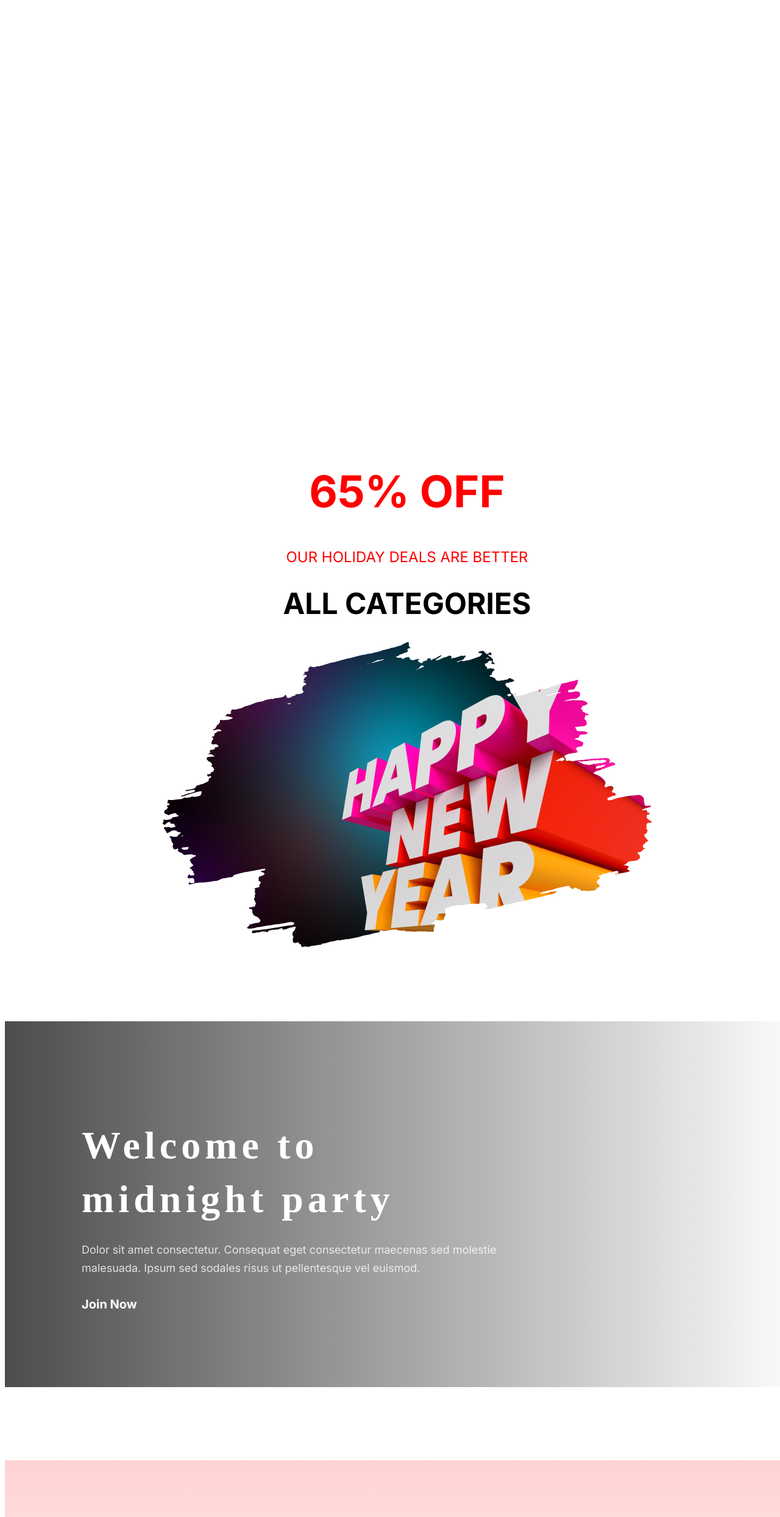
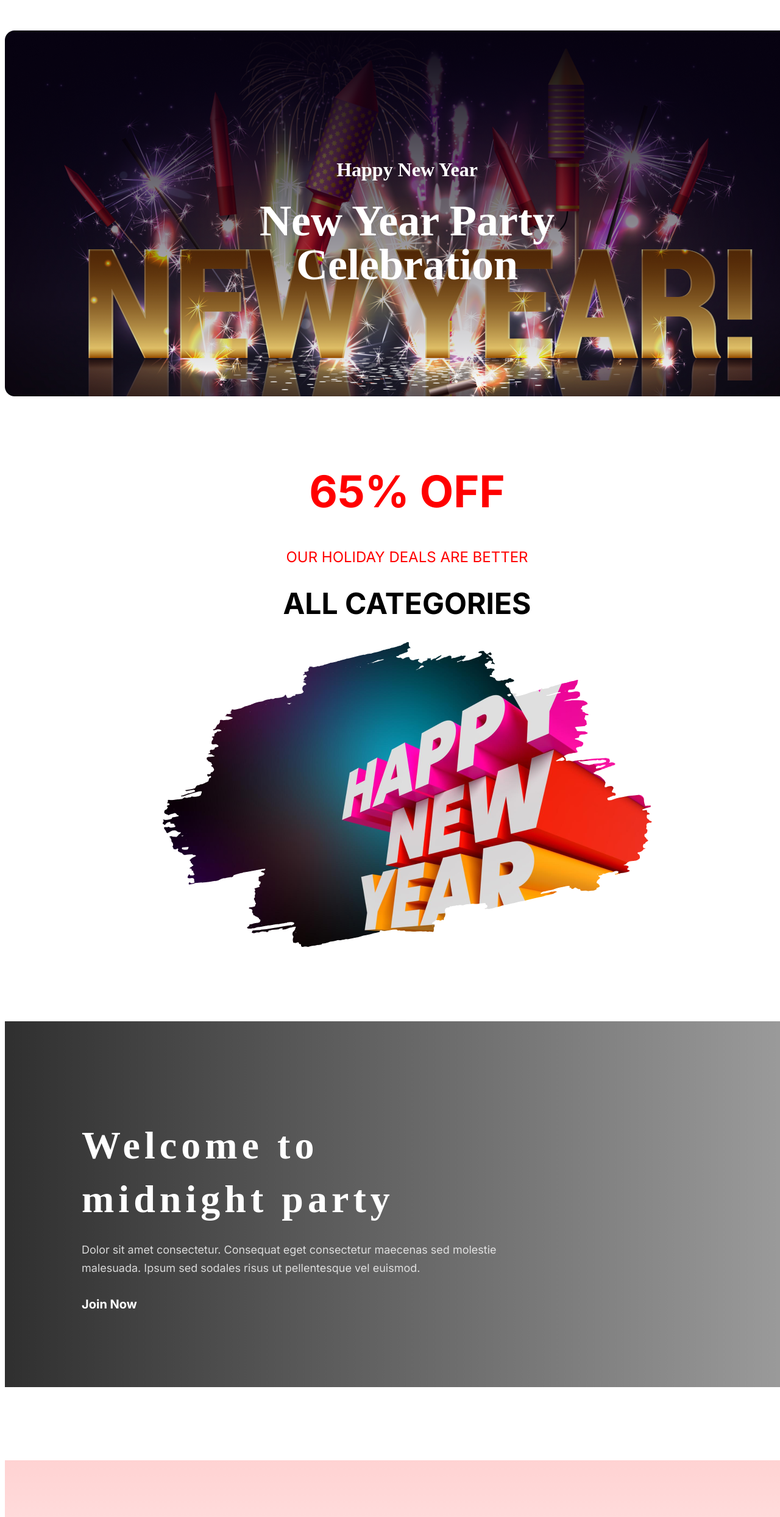
Before and after one commit to shahriaromi/assignment1, a plain HTML site: page index.html in a window 1280 px wide. Shown: the top 2488 px of the page at 61% size. Drawn offline with Linux system fonts and the light colour scheme; the site is published under a folder, as on GitHub Pages, so addresses that start at the root find nothing; files whose address does not match are found by name.

Commit message:
css background image link fixed

```diff
--- a/style.css
+++ b/style.css
@@ -21,7 +21,7 @@ main {
   justify-content: center;
   align-items: center;
   /* background image */
-  background-image: url("/assets/Banner Image.png");
+  background-image: url("./assets/Banner Image.png");
   background-size: cover;
   background-position: center;
   background-repeat: no-repeat;
@@ -78,7 +78,7 @@ main {
       rgba(0, 0, 0, 0.7),
       rgba(0, 0, 0, 0)
     ),
-    url("/assets/Vectorrr.png");
+    url("./assets/Vectorrr.png");
   background-size: cover;
   background-position: center;
   background-repeat: no-repeat;
```
